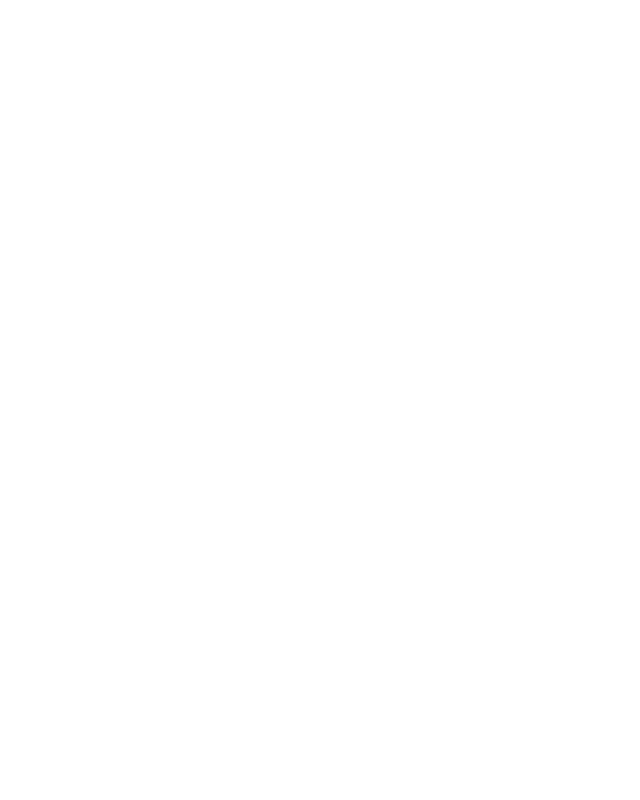
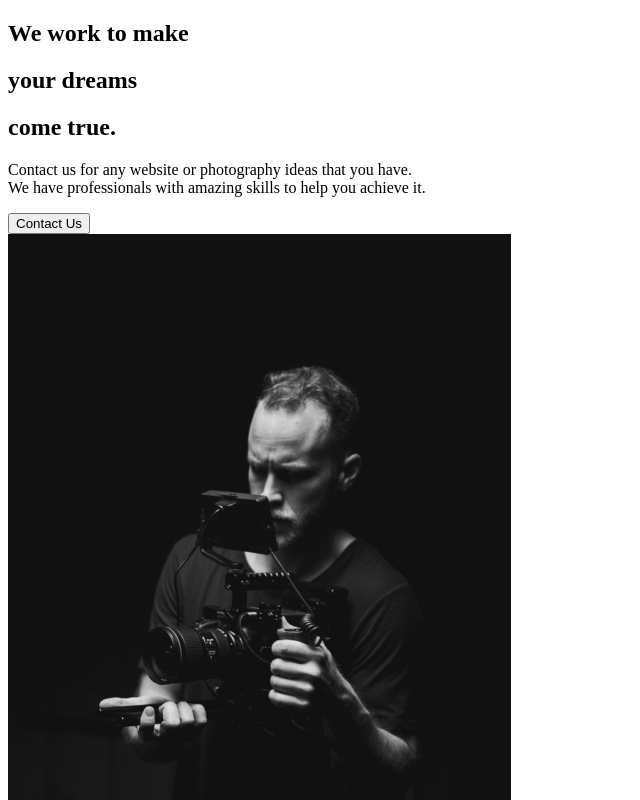
Before and after one commit to PitLuk22/React-Portfolio, a React (Create React App) app: page / in a window 1280 px wide. Shown: the top 800 px of the page, without its empty margins (0-640 px from the left). Built offline with nearby package versions, Linux system fonts and the light colour scheme.

Commit message:
add about section

```diff
--- /dev/null
+++ b/src/components/aboutUs/aboutUs.js
@@ -0,0 +1,33 @@
+import React from 'react'
+import home from '../../img/home1.png';
+
+const aboutUs = () => {
+	return (
+		<div className='about'>
+			<div className="descr">
+				<div className="about__title title">
+					<div className="hide">
+						<h2>We work to make</h2>
+					</div>
+					<div className="hide">
+						<h2>your <span>dreams</span></h2>
+					</div>
+					<div className="hide">
+						<h2>come true.</h2>
+					</div>
+					<p className='subtitle'>
+						Contact us for any website or photography ideas that you have.
+						<br />
+						We have professionals with amazing skills to help you achieve it.
+					</p>
+				</div>
+				<button className='about__btn btn'>Contact Us</button>
+			</div>
+			<div className="about__img">
+				<img src={home} alt="a man" />
+			</div>
+		</div>
+	)
+}
+
+export default aboutUs
--- /dev/null
+++ b/src/components/aboutUs/index.js
@@ -0,0 +1,2 @@
+import aboutUs from './aboutUs';
+export default aboutUs;
--- a/src/App.js
+++ b/src/components/app/App.js
@@ -1,9 +1,10 @@
-import React from 'react';;
+import React from 'react';
+import { AboutPage } from '../pages';;
 
 function App() {
 	return (
 		<div className="App">
-
+			<AboutPage />
 		</div>
 	);
 }
--- /dev/null
+++ b/src/components/app/index.js
@@ -0,0 +1,2 @@
+import App from './App';;
+export default App;
--- /dev/null
+++ b/src/components/pages/aboutPage.js
@@ -0,0 +1,12 @@
+import React from 'react'
+import AboutUs from '../aboutUs';
+
+const AboutPage = () => {
+	return (
+		<div>
+			<AboutUs />
+		</div>
+	)
+}
+
+export default AboutPage;
--- /dev/null
+++ b/src/components/pages/index.js
@@ -0,0 +1,2 @@
+import AboutPage from './aboutPage';
+export { AboutPage };
--- a/src/index.js
+++ b/src/index.js
@@ -1,6 +1,6 @@
 import React from 'react';
 import ReactDOM from 'react-dom';
-import App from './App';
+import App from './components/app';
 
 ReactDOM.render(
 	<React.StrictMode>
```
Also changed, not shown: 1 other file (tests, documents, lock files or other folders).
